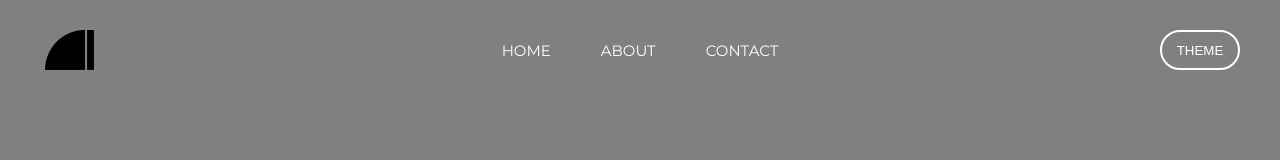
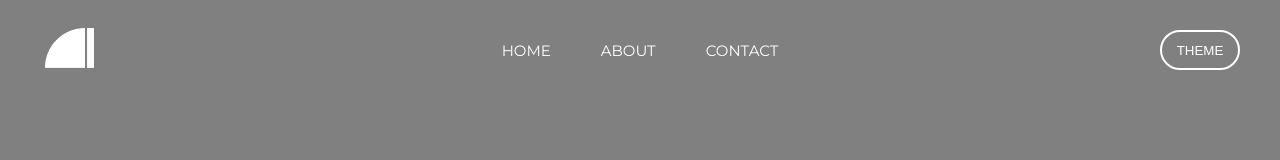
Before and after one commit to Mikarrr/DOM-JS-WEBISTE, a plain HTML site: page index.html in a window 1280 px wide. Both pictures are taken after a click on the button "THEME". Drawn offline with Linux system fonts and the light colour scheme.

Commit message:
add 2 variant of logo, and update script

```diff
--- a/index.html
+++ b/index.html
@@ -8,7 +8,7 @@
   </head>
   <body>
     <nav class="navbar">
-      <img src="logo.png" alt="Logo" />
+      <div class="js-logo"></div>
       <ul>
         <li><a href="">HOME</a></li>
         <li><a href="">ABOUT</a></li>
--- a/script.js
+++ b/script.js
@@ -1,4 +1,9 @@
 let previousColor = null;
+let logoBlack = `<img src="logo.png" alt="" />`;
+let logoWhite = `<img src="logoW.png" alt="" />`;
+// Ustawia logo kolor czarny domyślnie
+document.querySelector(".js-logo").innerHTML = logoBlack;
+
 let currentColor = getComputedStyle(document.documentElement).getPropertyValue(
   "--color, --background-color"
 );
@@ -14,12 +19,15 @@ themeButton.addEventListener("click", function () {
     // Generuje nowy kolor (możesz użyć dowolnego mechanizmu generowania koloru)
     const newColor = "white";
     const newBackgorundColor = "grey";
+
     // Ustawia nowy kolor jako aktualny
     document.documentElement.style.setProperty("--color", newColor);
     document.documentElement.style.setProperty(
       "--background-color",
       newBackgorundColor
     );
+    // Ustawia logo kolor biały
+    document.querySelector(".js-logo").innerHTML = logoWhite;
     currentColor = newColor;
   } else {
     // Jeżeli previousColor nie jest puste, przywraca poprzedni kolor
@@ -28,6 +36,8 @@ themeButton.addEventListener("click", function () {
       "--background-color",
       previousColor
     );
+    // Ustawia logo kolor czarny
+    document.querySelector(".js-logo").innerHTML = logoBlack;
     currentColor = previousColor;
 
     // Czyści previousColor, aby można było ponownie zmienić kolor za pierwszym razem
```
Also changed, not shown: logoW.png (added).
